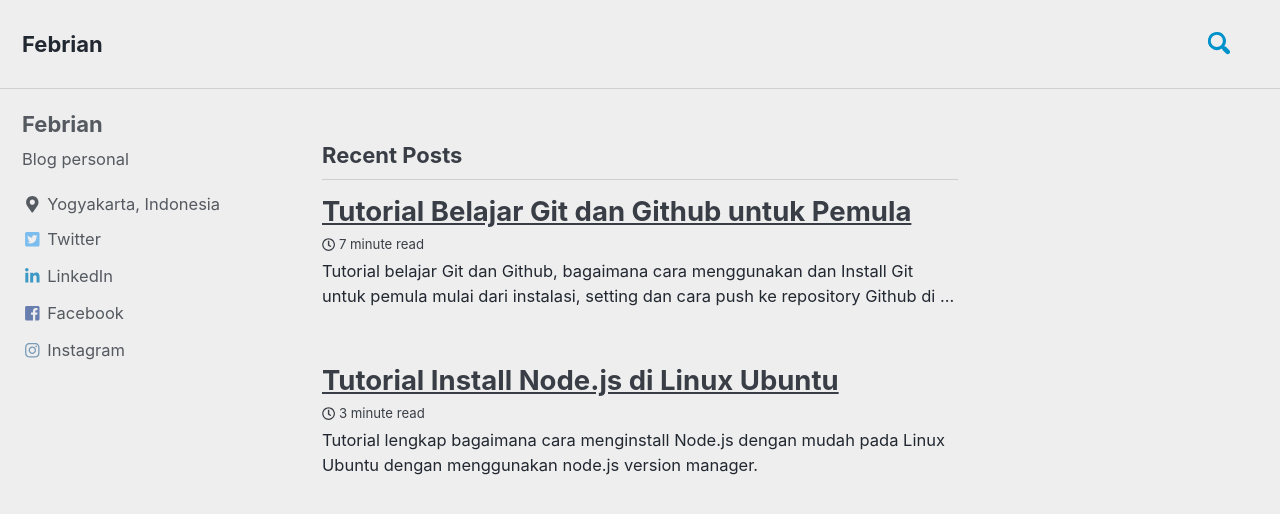
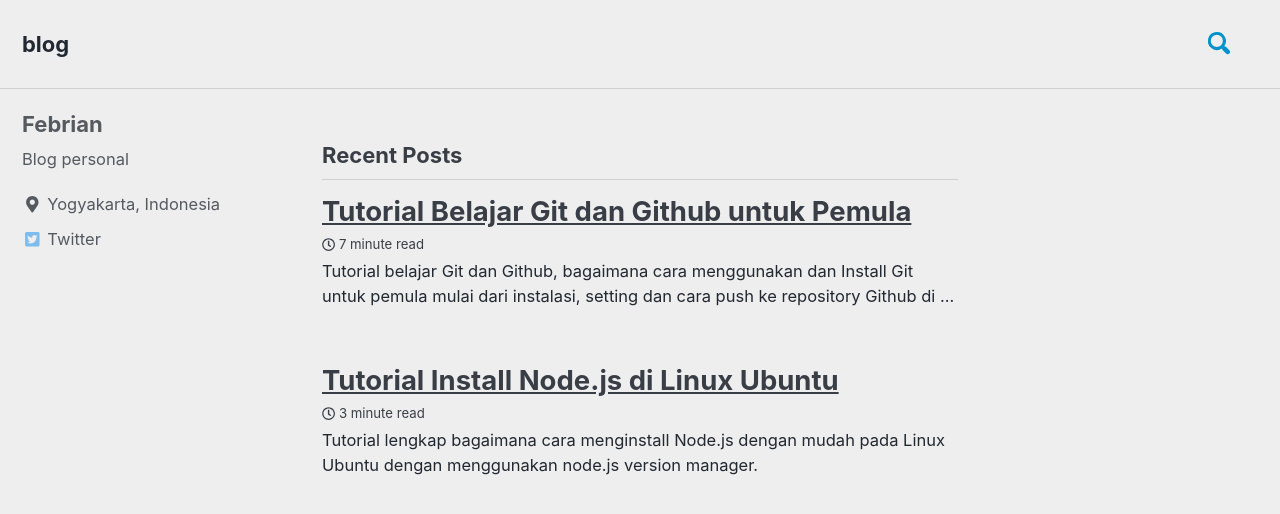
Before and after one commit to maineswai/blog, a Jekyll site: the page built from index.html, in a window 1280 px wide and 900 px high. Shown: the top 514 px of the window. Built offline with Jekyll 4.4.1, drawn with Linux system fonts in a browser that asks for light colours; cached includes are drawn as plain includes; the list of posts is cut into pages by our own code; part of the change alters nothing that is shown.

Commit message:
Update _config.yml

```diff
--- a/_config.yml
+++ b/_config.yml
@@ -17,7 +17,7 @@ minimal_mistakes_skin    : "air" # "air", "aqua", "contrast", "dark", "dirt", "n
 
 # Site Settings
 locale                   : "en_US"
-title                    : "Febrian"
+title                    : "blog"
 title_separator          : "-"
 name                     : "Febrian"
 description              : "Blog personal Febrian"
@@ -123,16 +123,16 @@ author:
       # url: ""
     - label: "Twitter"
       icon: "fab fa-fw fa-twitter-square"
-      url: "https://twitter.com/"
+      url: "https://twitter.com/maineswai"
     - label: "LinkedIn"
       icon: "fab fa-fw fa-linkedin-in"
-      url: "https://linkedin.com/"
+      # url: "https://linkedin.com/"
     - label: "Facebook"
       icon: "fab fa-fw fa-facebook-square"
-      url: "https://facebook.com/"
+      # url: "https://facebook.com/"
     - label: "Instagram"
       icon: "fab fa-fw fa-instagram"
-      url: "https://instagram.com/"
+      # url: "https://instagram.com/"
 
 # Site Footer
 footer:
```
